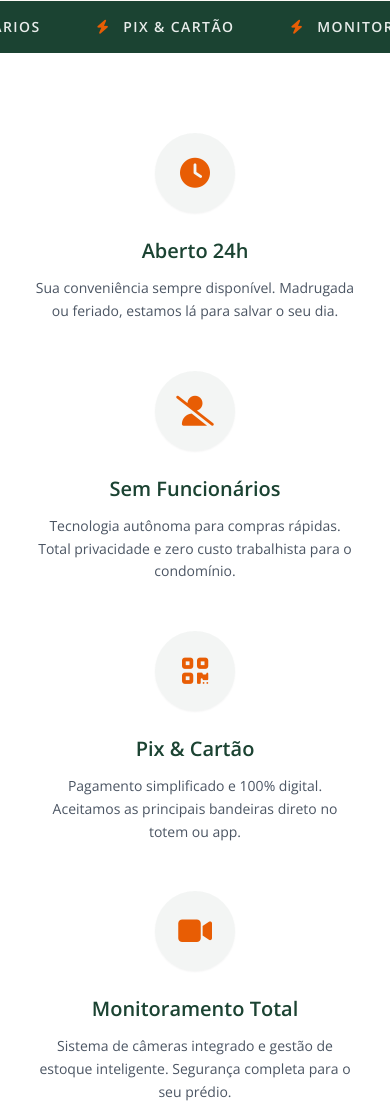
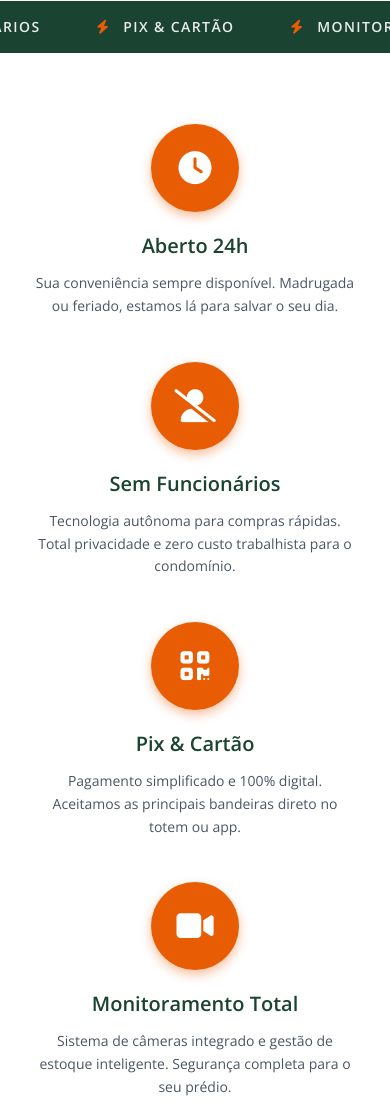
Before and after one commit to vortexoficial/emporiodomorador, a plain HTML site: page index.html in a window 390 px wide. Shown: the part 1180-2287 px from the top of the page. Drawn offline with nearby package versions, Linux system fonts and the light colour scheme.

Commit message:
Add files via upload

```diff
--- a/index.html
+++ b/index.html
@@ -106,16 +106,30 @@
             100% { transform: translateX(-50%); }
         }
 
-        /* --- ACTIVE STATE MOBILE --- */
+        /* --- ACTIVE STATE MOBILE (SCROLL SPY) --- */
         @media (max-width: 1024px) {
-            .card-active {
+            /* Cards de Síndicos */
+            .sindico-card.card-active {
                 transform: translateY(-8px) !important;
                 border-color: #E85D04 !important;
                 box-shadow: 0 10px 15px -3px rgba(0, 0, 0, 0.1), 0 4px 6px -2px rgba(0, 0, 0, 0.05) !important;
             }
-            .card-active .card-icon {
+            .sindico-card.card-active .card-icon {
                 background-color: #E85D04 !important;
                 color: white !important;
+            }
+
+            /* Cards de Benefícios (Nova Seção) */
+            .benefit-card.card-active .benefit-icon {
+                background-color: #E85D04 !important; /* Fundo Laranja */
+                box-shadow: 0 4px 10px rgba(232, 93, 4, 0.4);
+                transform: scale(1.1);
+            }
+            .benefit-card.card-active .benefit-icon i {
+                color: #ffffff !important; /* Ícone Branco */
+            }
+            .benefit-card.card-active {
+                transform: translateY(-5px); /* Leve subida no texto */
             }
         }
 
@@ -306,8 +320,8 @@
             <div class="container mx-auto max-w-7xl px-4">
                 <div class="grid grid-cols-1 md:grid-cols-2 lg:grid-cols-4 gap-12">
 
-                    <div class="flex flex-col items-center text-center group cursor-default">
-                        <div class="w-20 h-20 rounded-full bg-brand-green/5 flex items-center justify-center mb-6 group-hover:bg-brand-orange transition-all duration-300 shadow-sm group-hover:shadow-md">
+                    <div class="benefit-card flex flex-col items-center text-center group cursor-default transition-transform duration-300">
+                        <div class="benefit-icon w-20 h-20 rounded-full bg-brand-green/5 flex items-center justify-center mb-6 group-hover:bg-brand-orange transition-all duration-300 shadow-sm group-hover:shadow-md">
                             <i class="fa-solid fa-clock text-3xl text-brand-orange group-hover:text-white transition-colors"></i>
                         </div>
                         <h3 class="text-xl font-bold text-brand-green mb-3">Aberto 24h</h3>
@@ -316,8 +330,8 @@
                         </p>
                     </div>
 
-                    <div class="flex flex-col items-center text-center group cursor-default">
-                        <div class="w-20 h-20 rounded-full bg-brand-green/5 flex items-center justify-center mb-6 group-hover:bg-brand-orange transition-all duration-300 shadow-sm group-hover:shadow-md">
+                    <div class="benefit-card flex flex-col items-center text-center group cursor-default transition-transform duration-300">
+                        <div class="benefit-icon w-20 h-20 rounded-full bg-brand-green/5 flex items-center justify-center mb-6 group-hover:bg-brand-orange transition-all duration-300 shadow-sm group-hover:shadow-md">
                             <i class="fa-solid fa-user-slash text-3xl text-brand-orange group-hover:text-white transition-colors"></i>
                         </div>
                         <h3 class="text-xl font-bold text-brand-green mb-3">Sem Funcionários</h3>
@@ -326,8 +340,8 @@
                         </p>
                     </div>
 
-                    <div class="flex flex-col items-center text-center group cursor-default">
-                        <div class="w-20 h-20 rounded-full bg-brand-green/5 flex items-center justify-center mb-6 group-hover:bg-brand-orange transition-all duration-300 shadow-sm group-hover:shadow-md">
+                    <div class="benefit-card flex flex-col items-center text-center group cursor-default transition-transform duration-300">
+                        <div class="benefit-icon w-20 h-20 rounded-full bg-brand-green/5 flex items-center justify-center mb-6 group-hover:bg-brand-orange transition-all duration-300 shadow-sm group-hover:shadow-md">
                             <i class="fa-solid fa-qrcode text-3xl text-brand-orange group-hover:text-white transition-colors"></i>
                         </div>
                         <h3 class="text-xl font-bold text-brand-green mb-3">Pix & Cartão</h3>
@@ -336,8 +350,8 @@
                         </p>
                     </div>
 
-                    <div class="flex flex-col items-center text-center group cursor-default">
-                        <div class="w-20 h-20 rounded-full bg-brand-green/5 flex items-center justify-center mb-6 group-hover:bg-brand-orange transition-all duration-300 shadow-sm group-hover:shadow-md">
+                    <div class="benefit-card flex flex-col items-center text-center group cursor-default transition-transform duration-300">
+                        <div class="benefit-icon w-20 h-20 rounded-full bg-brand-green/5 flex items-center justify-center mb-6 group-hover:bg-brand-orange transition-all duration-300 shadow-sm group-hover:shadow-md">
                             <i class="fa-solid fa-video text-3xl text-brand-orange group-hover:text-white transition-colors"></i>
                         </div>
                         <h3 class="text-xl font-bold text-brand-green mb-3">Monitoramento Total</h3>
@@ -663,7 +677,8 @@
             mobileLinks.forEach(link => link.addEventListener('click', closeMenu));
             mobileMenuOverlay.addEventListener('click', (e) => { if(e.target === mobileMenuOverlay) closeMenu(); });
 
-            const cards = document.querySelectorAll('.sindico-card');
+            // SCROLL SPY PARA CARDS (SÍNDICOS E BENEFÍCIOS)
+            const cards = document.querySelectorAll('.sindico-card, .benefit-card');
             if (cards.length > 0) {
                 const observerOptions = { root: null, rootMargin: '-40% 0px -40% 0px', threshold: 0 };
                 const observer = new IntersectionObserver((entries) => {
```
